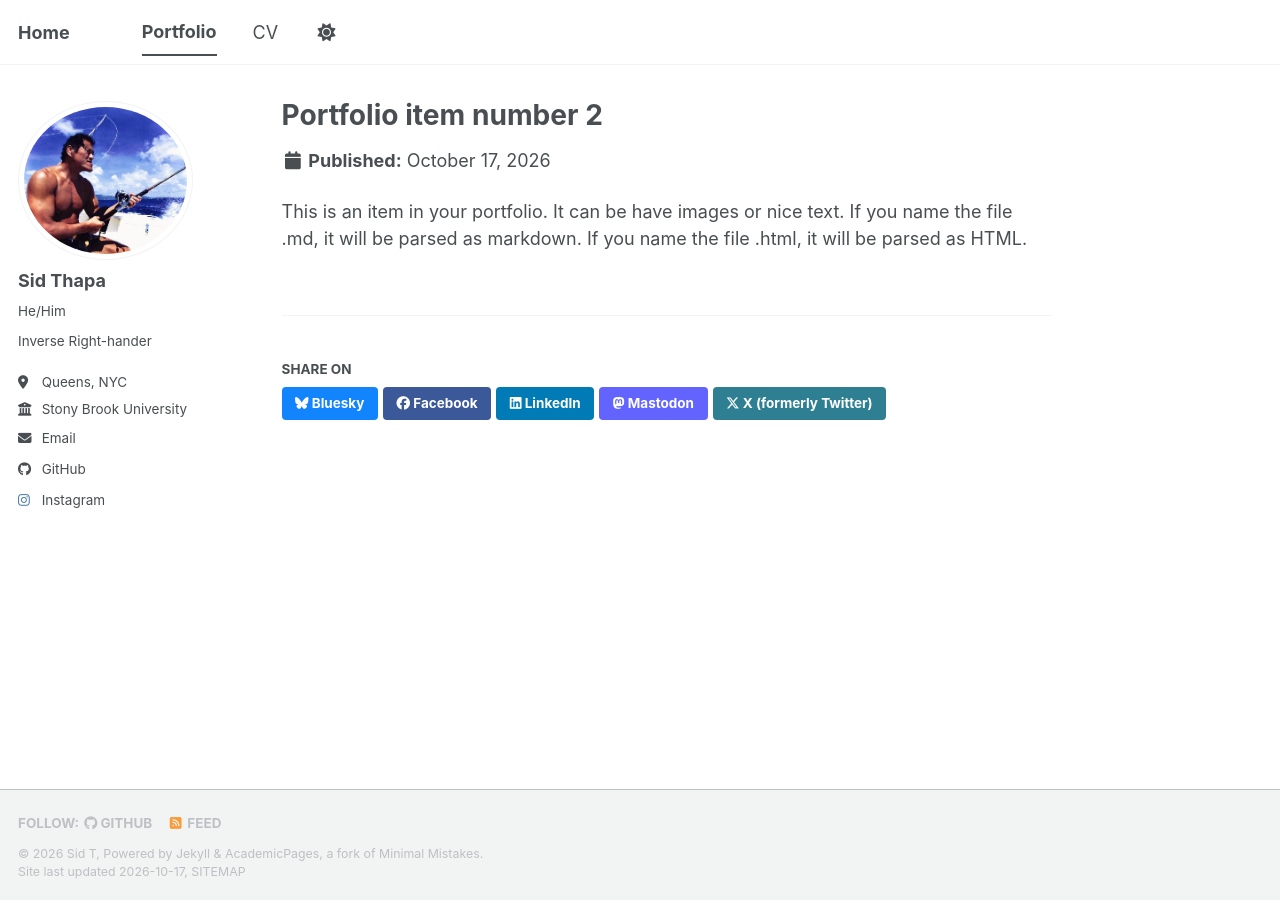
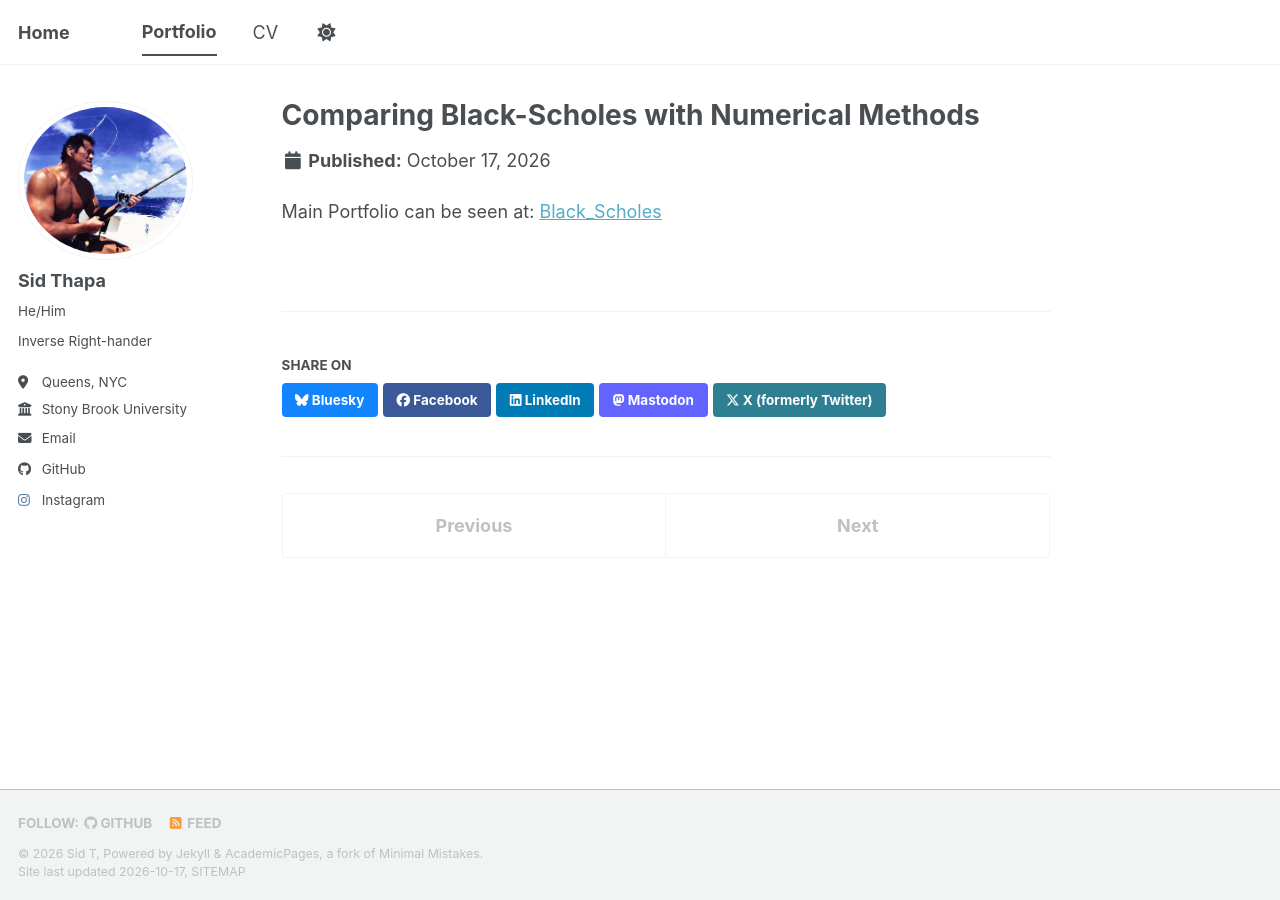
Before and after one commit to SidCashGone/sidcashgone.github.io, a Jekyll site: the page built from _portfolio/portfolio-2.md, in a window 1280 px wide. Built offline with Jekyll 4.4.1, drawn with Linux system fonts in a browser that asks for light colours; a style sheet for code colours, icons or effects is not loaded.

Commit message:
Test to Check if Various Markdown Files Work

```diff
--- a/_portfolio/portfolio-2.html
+++ /dev/null
@@ -1,7 +0,0 @@
----
-title: "Portfolio item number 2"
-excerpt: "Short description of portfolio item number 2 <br/><img src='/images/500x300.png'>"
-collection: portfolio
----
-
-This is an item in your portfolio. It can be have images or nice text. If you name the file .md, it will be parsed as markdown. If you name the file .html, it will be parsed as HTML.
--- /dev/null
+++ b/_portfolio/portfolio-2.md
@@ -0,0 +1,7 @@
+---
+title: "Comparing Black-Scholes with Numerical Methods"
+excerpt: "_Projection of Model_ <br/><img src='/images/BS_Euro.png'>"
+collection: portfolio
+---
+
+Main Portfolio can be seen at: [Black_Scholes](https://github.com/SidCashGone/Quant_Projs/blob/main/Black_Scholes/BS_Vs_American.ipynb){:target="_blank"}
```
Also changed, not shown: _portfolio/portfolio-1.md (+2 -7 lines).
